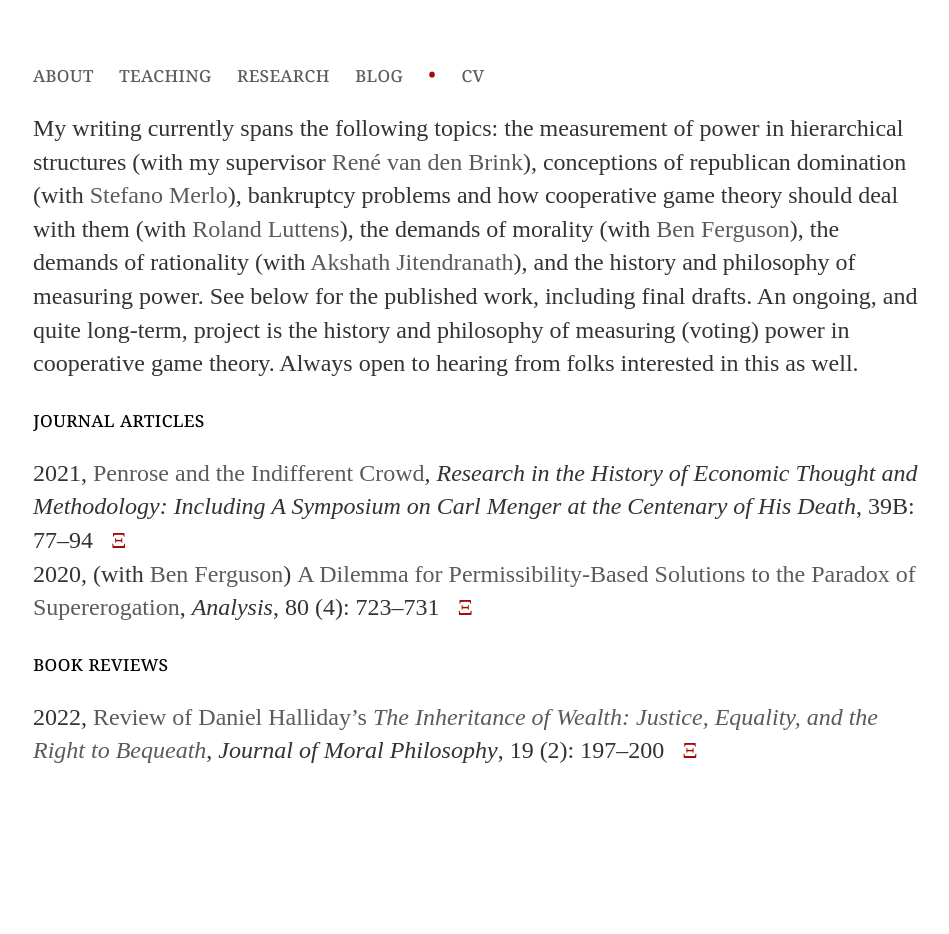
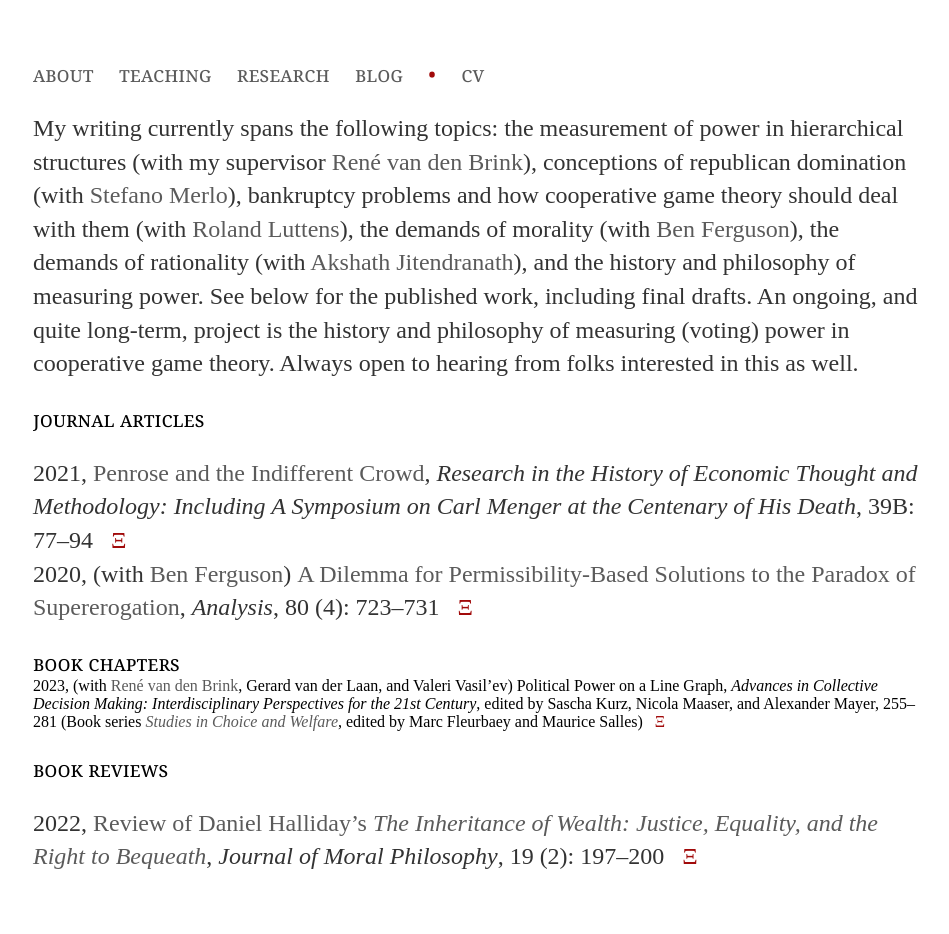
Before and after one commit to uzunovam/uzunovam, a Jekyll site: the page built from writing/index.html, in a window 1280 px wide. Shown: the whole page, without its empty margins (159-1108 px from the left). Built offline with Jekyll 4.4.1, drawn with Linux system fonts in a browser that asks for light colours; before the commit the page ends 900 px from its top, so only the background shows below that.

Commit message:
Update index.html

```diff
--- a/writing/index.html
+++ b/writing/index.html
@@ -7,6 +7,8 @@ title: Writing
 	<section>journal articles</section>
 	<p>2021, <a href="https://doi.org/10.1108/S0743-41542021000039B006">Penrose and the Indifferent Crowd</a>, <cite>Research in the History of Economic Thought and Methodology: Including A Symposium on Carl Menger at the Centenary of His Death</cite>, 39B: 77–94 &nbsp; <a href="/files/papers/Penrose and the Indifferent Crowd.pdf"><bullet>&Xi;</bullet></a></br>
 	2020, (with <a href="https://www.benjaminferguson.org/">Ben Ferguson</a>) <a href="https://doi.org/10.1093/analys/anaa033">A Dilemma for Permissibility-Based Solutions to the Paradox of Supererogation</a>, <cite>Analysis</cite>, 80 (4): 723–731  &nbsp; <a href="/files/papers/A Dilemma for Permissibility-Based Solutions to the Paradox of Supererogation.pdf"><bullet>&Xi;</bullet></a></p>
+	<section>book chapters</section>
+	2023, (with <a href="http://personal.vu.nl/j.r.vanden.brink/">René van den Brink</a>, Gerard van der Laan, and Valeri Vasil’ev) Political Power on a Line Graph, <cite>Advances in Collective Decision Making: Interdisciplinary Perspectives for the 21st Century</cite>, edited by Sascha Kurz, Nicola Maaser, and Alexander Mayer, 255–281 (Book series <a href="https://www.springer.com/series/6869"><cite>Studies in Choice and Welfare</cite></a>, edited by Marc Fleurbaey and Maurice Salles) &nbsp; <a href="/files/papers/Political Power on a Line Graph.pdf"><bullet>&Xi;</bullet></a></p>
 	<section>book reviews</section>
 	<p>2022, <a href="https://doi.org/10.1163/17455243-19020001">Review of Daniel Halliday’s <cite>The Inheritance of Wealth: Justice, Equality, and the Right to Bequeath</cite></a>, <cite>Journal of Moral Philosophy</cite>, 19 (2): 197–200 &nbsp; <a href="/files/papers/Halliday, The Inheritance of Wealth, Review.pdf"><bullet>&Xi;</bullet></a></p>
 </div><!-- /.blurb -->
```
